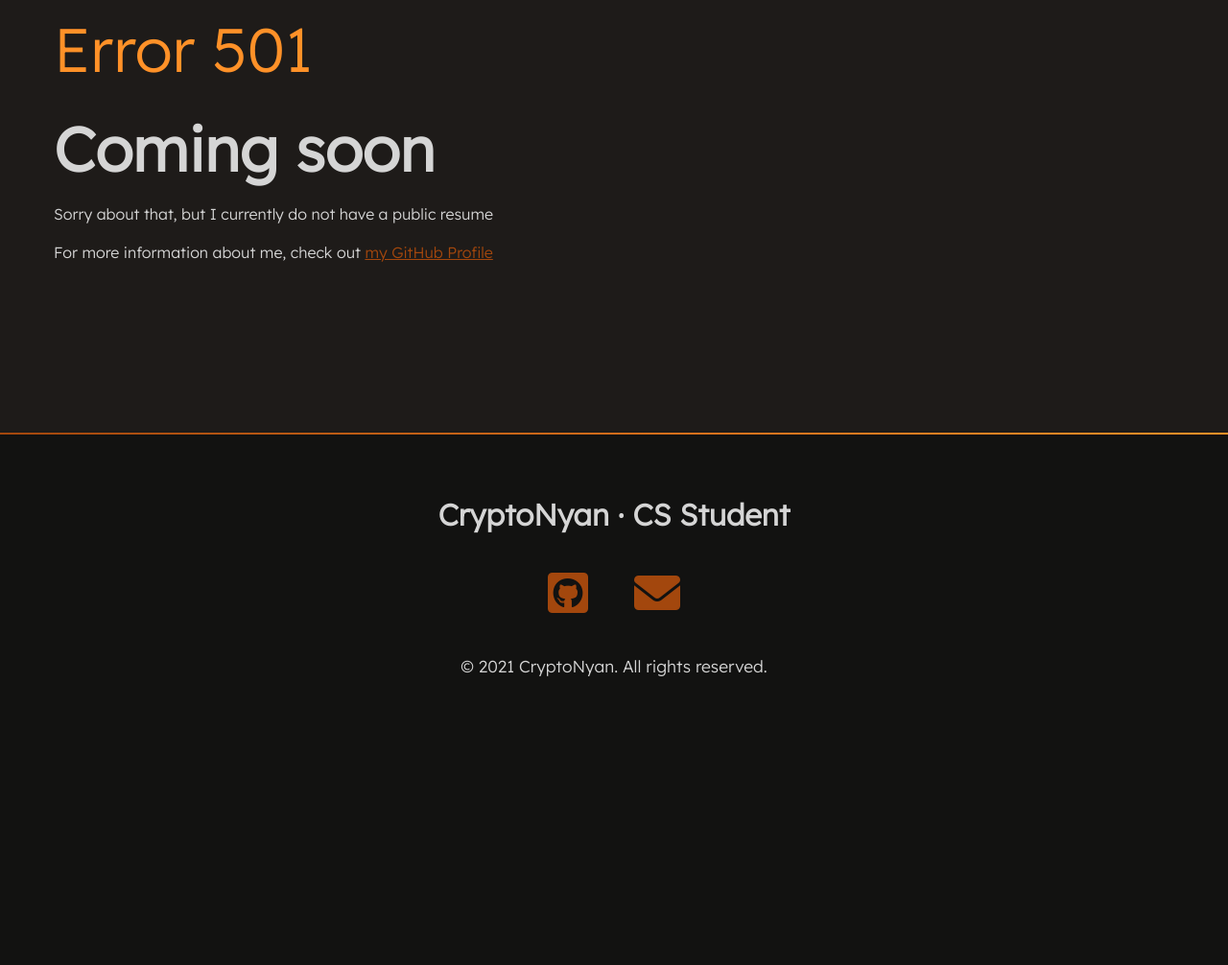
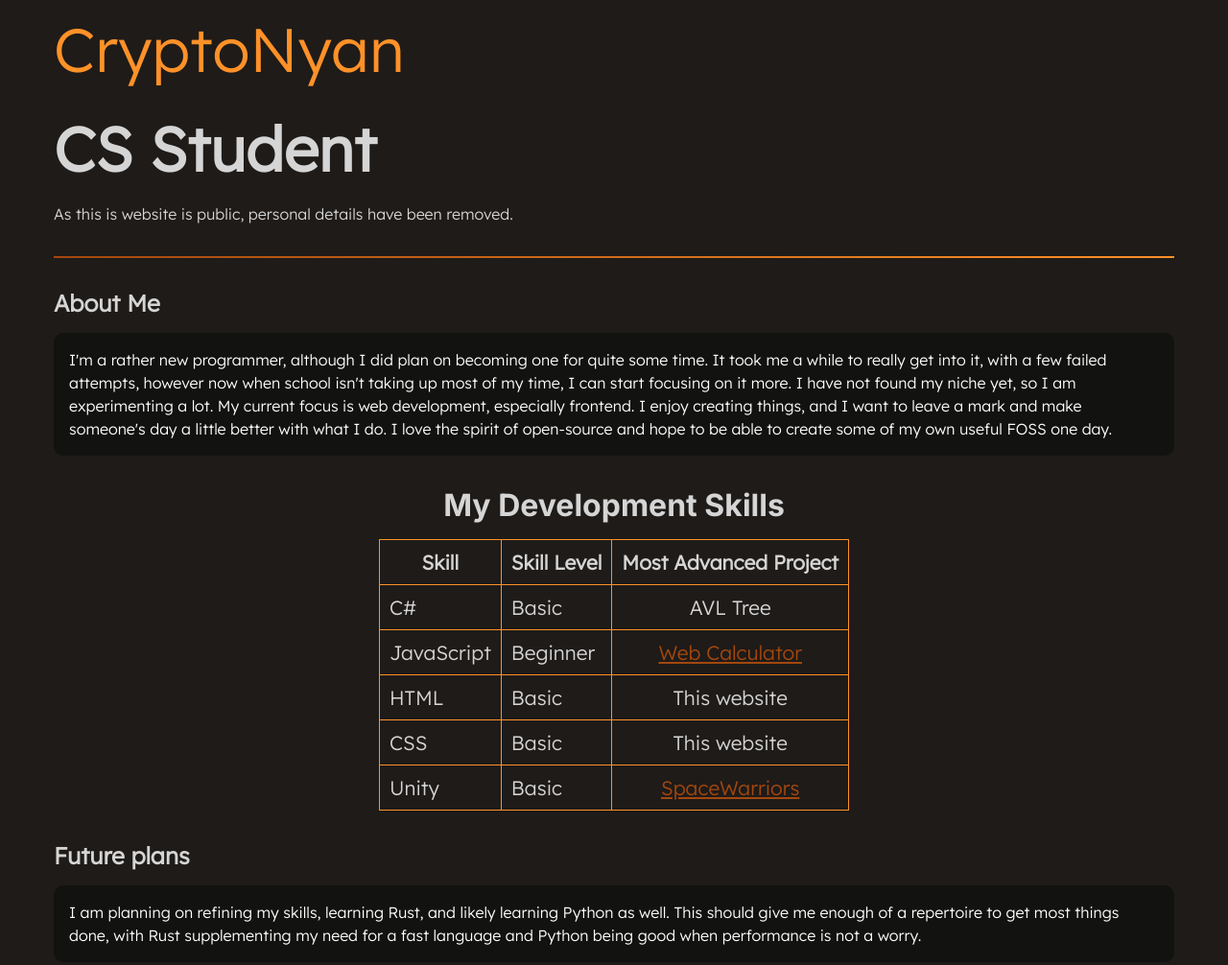
Before and after one commit to CryptoNyan/cryptonyan.github.io, a plain HTML site: page resume.html in a window 1280 px wide. Shown: the part 243-1249 px from the top of the page at 96% size. Before the commit the page ends 1034 px from the top, so only its background shows below. Drawn offline with Linux system fonts and the light colour scheme.

Commit message:
Update resume.html

```diff
--- a/css/style.css
+++ b/css/style.css
@@ -72,7 +72,7 @@ img {
     height: 2px;
 }
 
-/* intro styles */
+/* intro section */
 
 #intro {
     padding: 4rem 1rem 10rem 1rem;
@@ -102,6 +102,30 @@ img {
     font-size: 4rem;
 }
 
+#intro th, td, table {
+    padding: 10px;
+    border: 1px solid var(--accent);
+    border-collapse: collapse;
+}
+
+#intro td:nth-child(3){
+    text-align: center;
+}
+
+.alignCenter {
+    display: flex;
+    justify-content: center;
+    margin: 2rem;
+}
+#intro caption {
+    font-family: var(--mono);
+    padding-bottom: 1rem;
+    font-size: 2rem;
+
+}
+#lineMargin {
+    margin: 2rem 0;
+}
 /* contact section */
 
 #contact {
--- a/resume.html
+++ b/resume.html
@@ -29,10 +29,54 @@
 <div class="gradient"></div>
 <div class="section-projects">
     <section id="intro">
-        <p class="name"><span>Error 501</span></p>
-        <h2>Coming soon</h2>
-        <p>Sorry about that, but I currently do not have a public resume</p>
-        <p>For more information about me, check out <a href="https://github.com/CryptoNyan">my GitHub Profile</a></p>
+        <p class="name"><span>CryptoNyan</span></p>
+        <h2>CS Student</h2>
+        <p>As this is website is public, personal details have been removed.</p>
+        <div id="lineMargin" class="gradient"></div>
+        <h3>About Me</h3>
+        <p class="blackbox">I'm a rather new programmer, although I did plan on becoming one for quite some time. It
+            took me a while to really get into it, with a few failed attempts, however now when school isn't taking up
+            most of my time, I can start focusing on it more. I have not found my niche yet, so I am experimenting a
+            lot. My current focus is web development, especially frontend. I enjoy creating things, and I want to leave
+            a mark and make someone's day a little better with what I do. I love the spirit of open-source and hope to
+            be able to create some of my own useful FOSS one day.</p>
+        <div class="alignCenter">
+            <table>
+                <caption>My Development Skills</caption>
+                <tr>
+                    <th>Skill</th>
+                    <th>Skill Level</th>
+                    <th>Most Advanced Project</th>
+                </tr>
+                <tr>
+                    <td>C#</td>
+                    <td>Basic</td>
+                    <td>AVL Tree</td>
+                </tr>
+                <tr>
+                    <td>JavaScript</td>
+                    <td>Beginner</td>
+                    <td><a href="index.html#projects">Web Calculator</a></td>
+                </tr>
+                <tr>
+                    <td>HTML</td>
+                    <td>Basic</td>
+                    <td>This website</td>
+                </tr>
+                <tr>
+                    <td>CSS</td>
+                    <td>Basic</td>
+                    <td>This website</td>
+                </tr>
+                <tr>
+                    <td>Unity</td>
+                    <td>Basic</td>
+                    <td><a href="index.html#projects">SpaceWarriors</a></td>
+                </tr>
+            </table>
+        </div>
+        <h3>Future plans</h3>
+        <p class="blackbox">I am planning on refining my skills, learning Rust, and likely learning Python as well. This should give me enough of a repertoire to get most things done, with Rust supplementing my need for a fast language and Python being good when performance is not a worry.</p>
     </section>
 </div>
 <div class="gradient"></div>
```
Also changed, not shown: about.html (+6 -3 lines), index.html (+1 -2 lines), img/SpaceWarriors.png.
